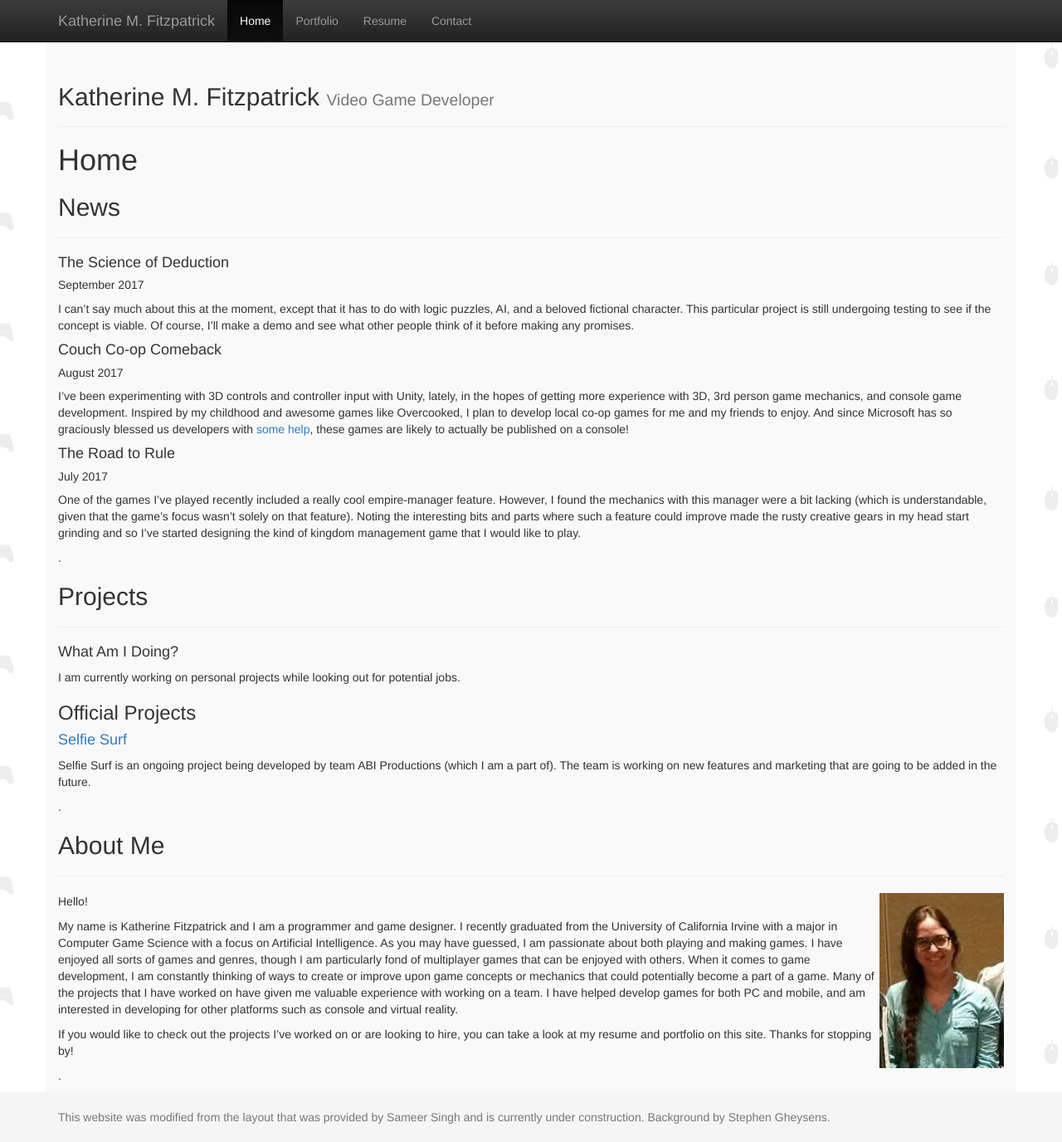
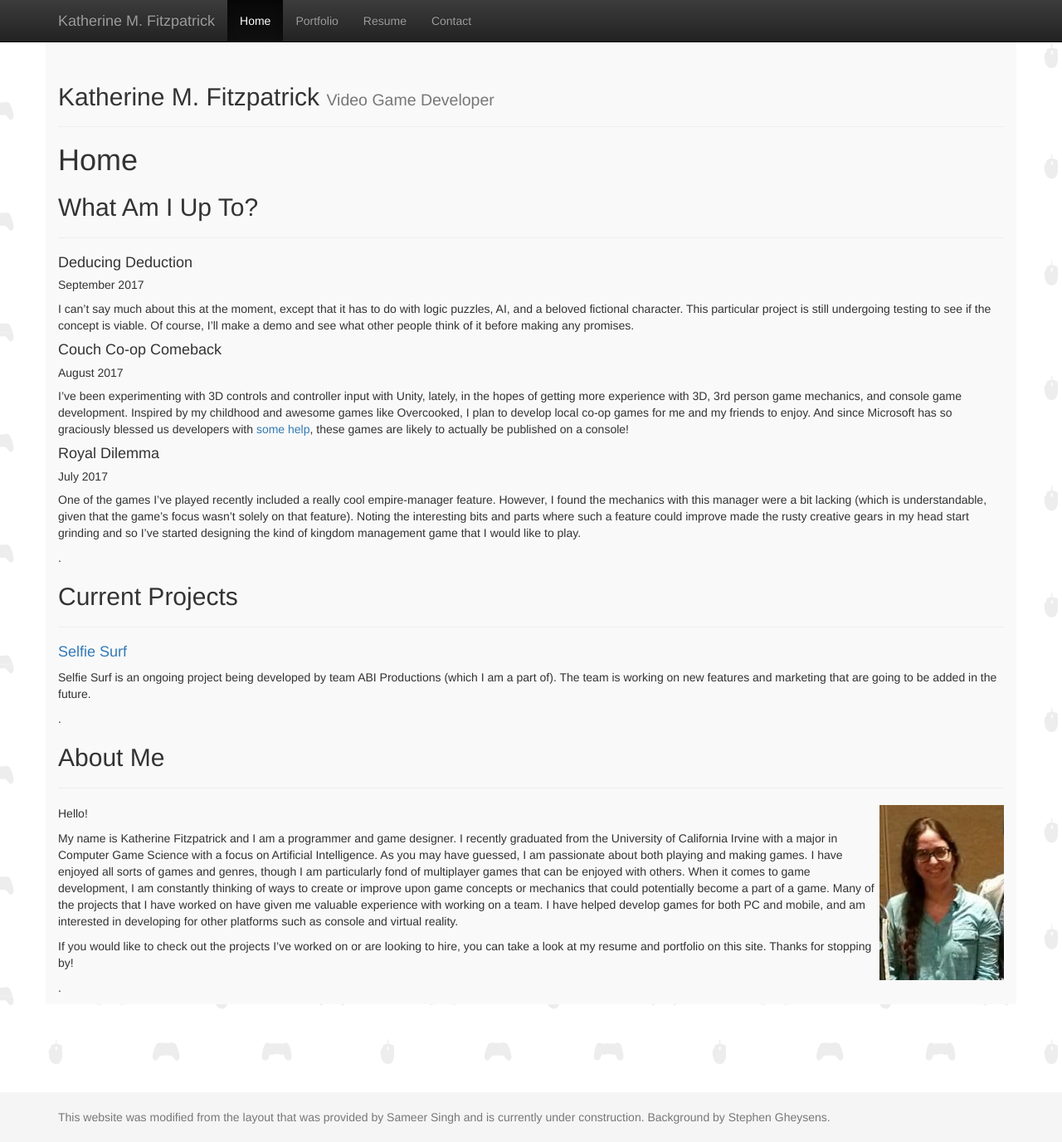
Before and after one commit to kathermf/kathermf.github.io, a Jekyll site: the page built from index.md, in a window 1280 px wide and 1376 px high. Shown: the whole window at 83% size. Built offline with Jekyll 4.4.1, drawn with Linux system fonts in a browser that asks for light colours.

Commit message:
Cleaned up the homepage a little

```diff
--- a/index.md
+++ b/index.md
@@ -6,10 +6,10 @@ title:  Home
 # {{ page.title }}
 
 
-## News
+## What Am I Up To?
 ---
 
-#### The Science of Deduction
+#### Deducing Deduction
 ##### September 2017
 I can't say much about this at the moment, except that it has to do with logic puzzles, AI, and a beloved fictional character. This particular project is still undergoing testing to see if the concept is viable. Of course, I'll make a demo and see what other people think of it before making any promises.
 
@@ -17,18 +17,14 @@ I can't say much about this at the moment, except that it has to do with logic p
 ##### August 2017
 I've been experimenting with 3D controls and controller input with Unity, lately, in the hopes of getting more experience with 3D, 3rd person game mechanics, and console game development. Inspired by my childhood and awesome games like Overcooked, I plan to develop local co-op games for me and my friends to enjoy. And since Microsoft has so graciously blessed us developers with [some help](http://www.xbox.com/en-US/developers/creators-program), these games are likely to actually be published on a console!
 
-#### The Road to Rule
+#### Royal Dilemma
 ##### July 2017
 One of the games I've played recently  included a really cool empire-manager feature. However, I found the mechanics with this manager were a bit lacking (which is understandable, given that the game's focus wasn't solely on that feature). Noting the interesting bits and parts where such a feature could improve made the rusty creative gears in my head start grinding and so I've started designing the kind of kingdom management game that I would like to play.
 
 .
 
-## Projects
+## Current Projects
 ---
-#### What Am I Doing?
-I am currently working on personal projects while looking out for potential jobs.
-
-### Official Projects
 
 #### [Selfie Surf](s_selfiesurf.md)
 Selfie Surf is an ongoing project being developed by team ABI Productions (which I am a part of). The team is working on new features and marketing that are going to be added in the future.
```
